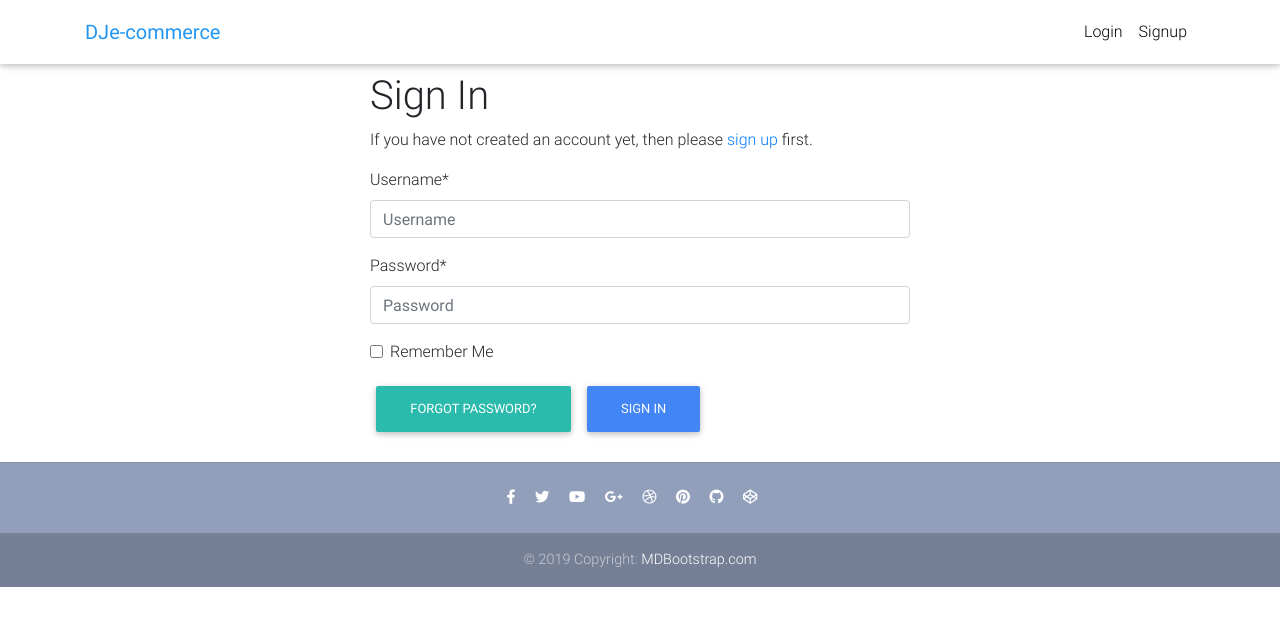
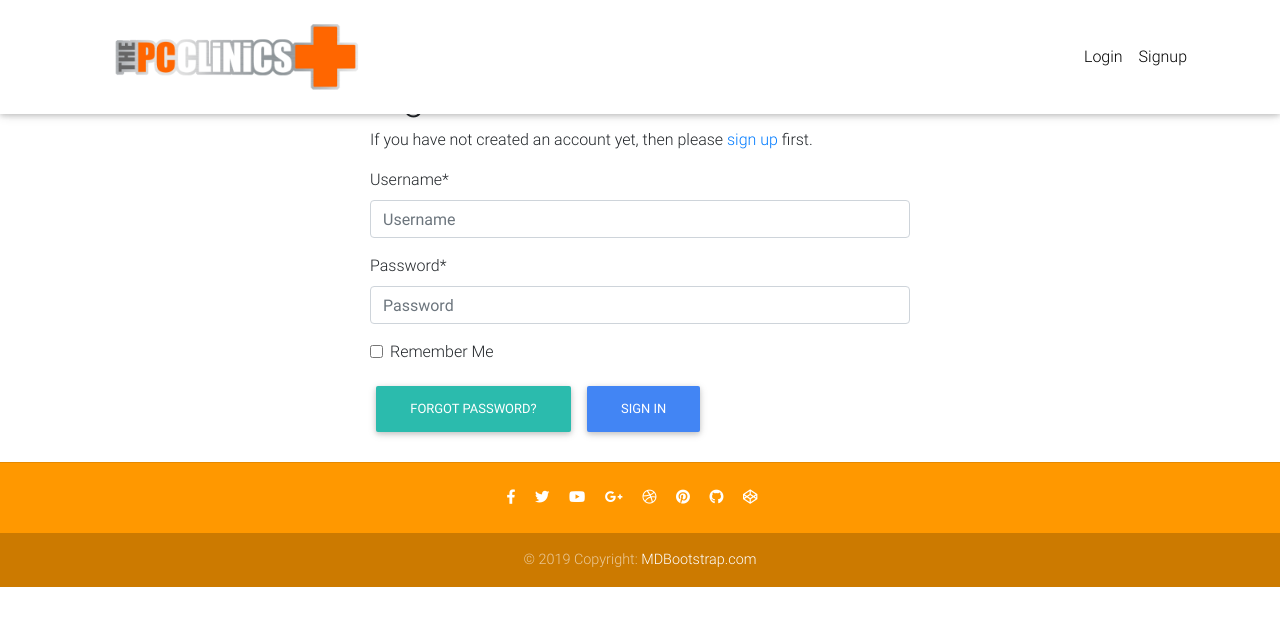
Before and after one commit to pcclinics/laptops, a Django app: page /accounts/login/ in a window 1280 px wide. Shown: the top 626 px of the page. Run offline with Django 3.2, Linux system fonts and the light colour scheme; some libraries are stand-ins or nearby versions.

Commit message:
color & logo

```diff
--- a/templates/footer.html
+++ b/templates/footer.html
@@ -1,4 +1,4 @@
-<footer class="page-footer text-center font-small mt-4 wow fadeIn">
+<footer class="page-footer text-center font-small orange wow fadeIn">
 
     <hr class="my-4">
 
--- a/templates/home.html
+++ b/templates/home.html
@@ -5,7 +5,7 @@
     <div class="container">
 
       <!--Navbar-->
-      <nav class="navbar navbar-expand-lg navbar-dark mdb-color lighten-3 mt-3 mb-5">
+      <nav class="navbar navbar-expand-lg navbar-dark orange mt-3 mb-5">
 
         <!-- Navbar brand -->
         <span class="navbar-brand">Categories:</span>
--- a/templates/navbar.html
+++ b/templates/navbar.html
@@ -1,11 +1,12 @@
 {% load cart_template_tags %}
+{% load static %}
 
 <nav class="navbar fixed-top navbar-expand-lg navbar-light white scrolling-navbar">
     <div class="container">
 
       <!-- Brand -->
       <a class="navbar-brand waves-effect" href="/">
-        <strong class="blue-text">DJe-commerce</strong>
+        <img style="width: 300px;" src="{% static "img/logoPcClinics.png" %}" alt="Logo">
       </a>
 
       <!-- Collapse -->
```
Also changed, not shown: static_in_env/img/logoPcClinics.png (added).
